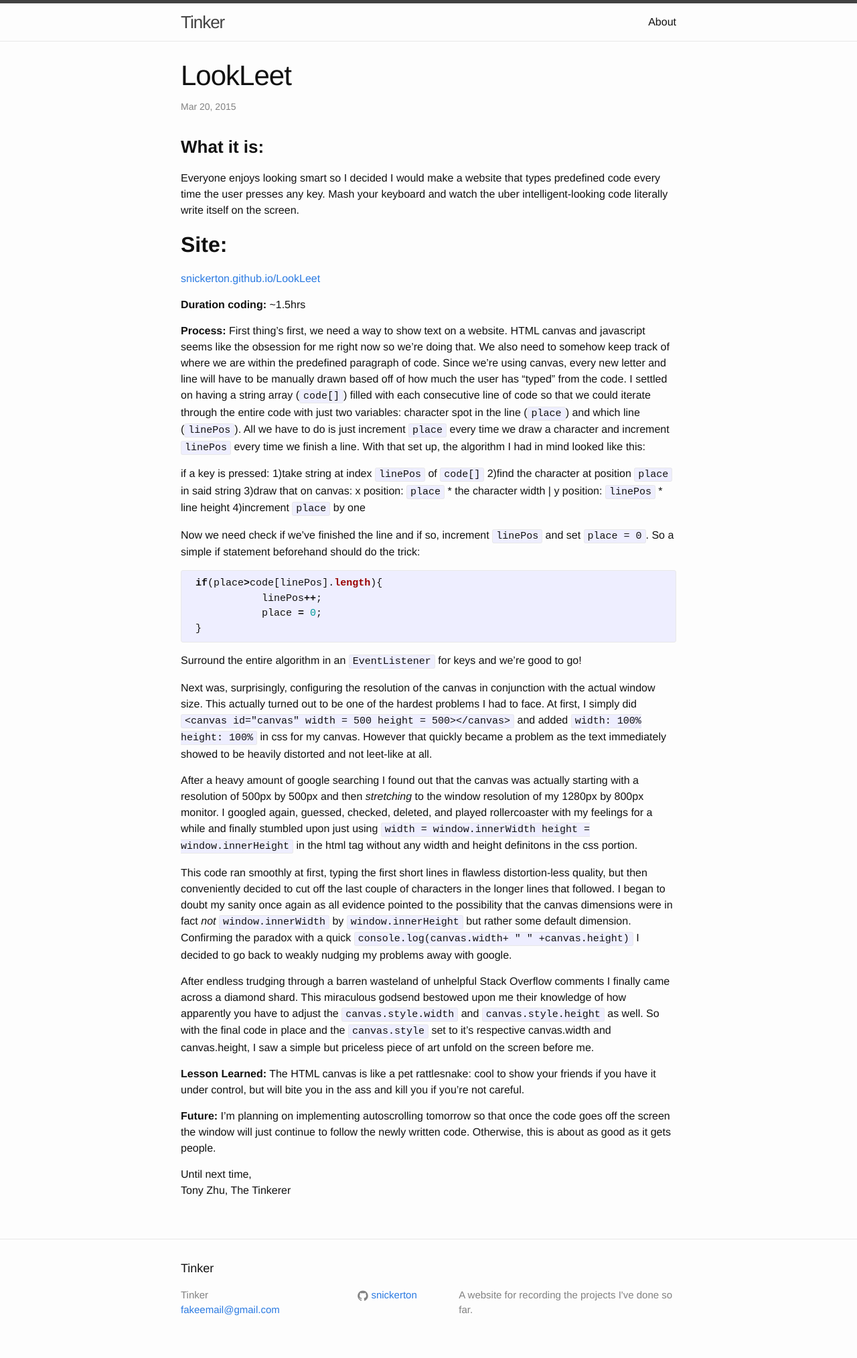
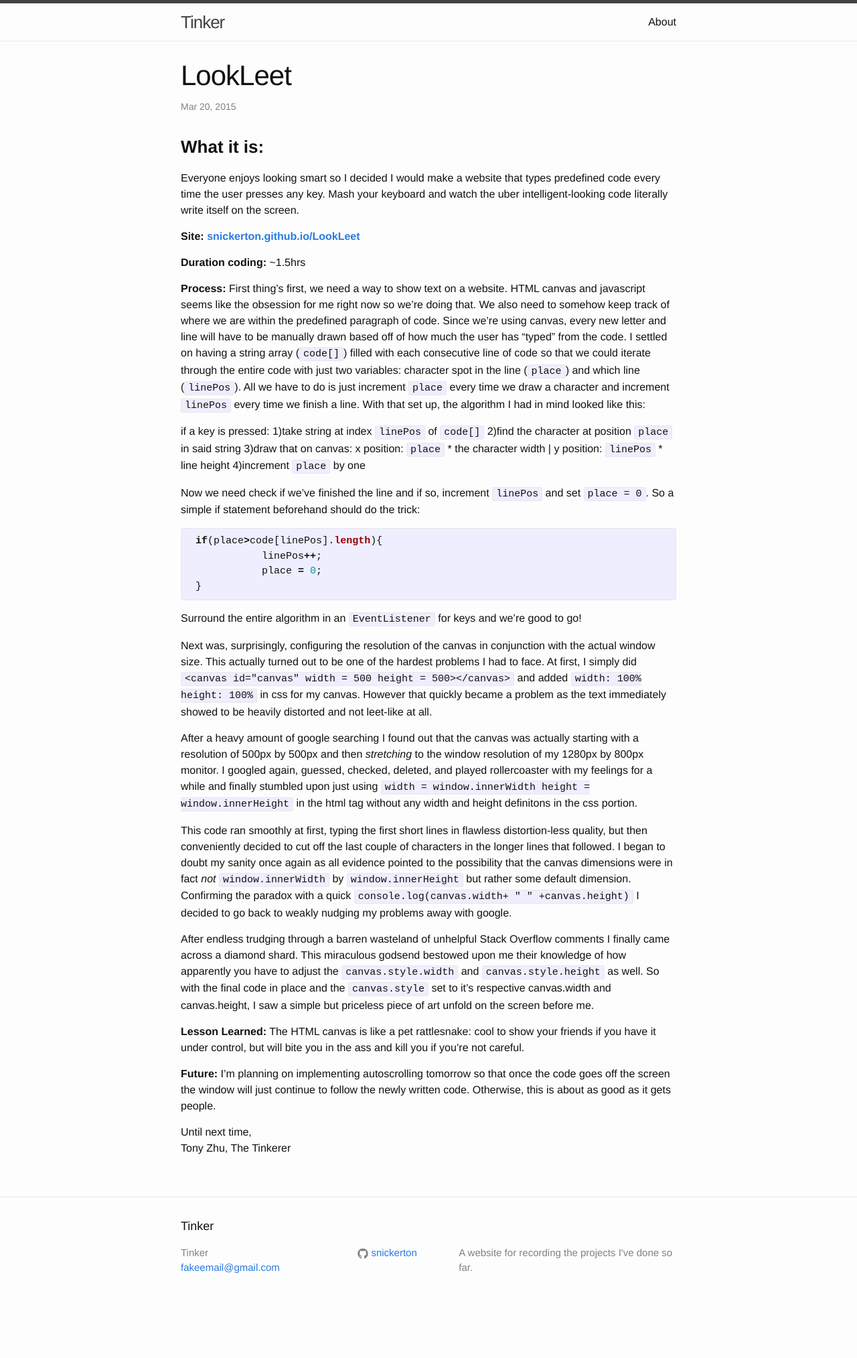
Before and after one commit to snickerton/snickerton.github.legacy, a Jekyll site: the page built from _posts/2015-03-20-Look-Leet..markdown, in a window 1280 px wide. Shown: the whole page at 67% size. Built offline with Jekyll 4.4.1, drawn with Linux system fonts in a browser that asks for light colours; after the commit the page ends 1964 px from its top, so only the background shows below that.

Commit message:
Update 2015-03-20-Look-Leet..markdown

```diff
--- a/_posts/2015-03-20-Look-Leet..markdown
+++ b/_posts/2015-03-20-Look-Leet..markdown
@@ -7,7 +7,7 @@ categories: HTML projects
 ---
 <h3><b>What it is:</b></h3> Everyone enjoys looking smart so I decided I would make a website that types predefined code every time the user presses any key. Mash your keyboard and watch the uber intelligent-looking code literally write itself on the screen.
 
-<p style = "font-size:200%"><b>Site:</b></p> [snickerton.github.io/LookLeet][LookLeet]
+<strong><b>Site:</b> [snickerton.github.io/LookLeet][LookLeet]
 
 <b>Duration coding:</b> ~1.5hrs
 
```
